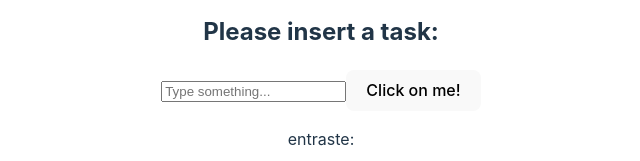
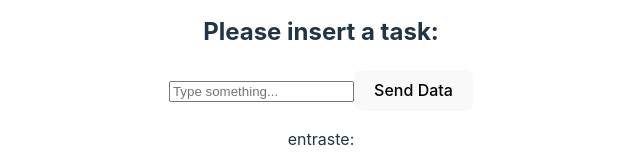
Before and after one commit to CarlosPlaza90/Algunosfuemoshechosparaotrascosas, a React (Vite) app: page / in a window 1280 px wide. Shown: the part 372-533 px from the top of the page, without its empty margins (319-959 px from the left). Built offline with nearby package versions, Linux system fonts and the light colour scheme.

Commit message:
Button added and input contain transported to List component

```diff
--- a/components/Header.jsx
+++ b/components/Header.jsx
@@ -1,19 +1,18 @@
 import React, { useState } from 'react';
 
-function Header() {
+function Header(props) {
     const [text, setText] = useState('');
 
     const handleChange = (event) => {
         setText(event.target.value);
     };
 
-    function Button(props){
-        return (
-            <button onClick={props.onClick}>
-              Click on me!
-            </button>
-          );
+    const handleClick = () => {
+        props.updateData(text);
+
     }
+
+
 
     return (
         <div>
@@ -22,20 +21,11 @@ function Header() {
                 type="text"
                 value={text}
                 onChange={handleChange}
+                readOnly={false}
                 placeholder="Type something..."
             />
-            <Button/>
-
-
-            <p>entraste: {text}</p>
-
+            <button onClick={handleClick}>Send Data</button>
         </div>
-
     );
-
-
-
-
 };
-
 export default Header;
--- a/components/List.jsx
+++ b/components/List.jsx
@@ -3,10 +3,12 @@ import { useState } from "react";
 
 
 function List(props) {
-   let a = 1
-   let b = 1
 
-    return (props.text);
+    return (
+        <>
+        <p>entraste: {props.data}</p>
+        </>
+    );
 
 };
 
--- a/src/App.jsx
+++ b/src/App.jsx
@@ -6,13 +6,18 @@ import Header from '../components/Header'
 import List from '../components/List'
 
 function App() {
+  const [data, setData] = useState('');
+
+  const updateData = (newData) => {
+    setData(newData);
+  };
 
   return (
     <>
-    <h1>To Do by Carlos Plaza</h1>
-    <h2>Please insert a task:</h2>
-    <Header/>
-    <List text={Header.text}/>
+      <h1>To Do by Carlos Plaza</h1>
+      <h2>Please insert a task:</h2>
+      <Header updateData={updateData}/>
+      <List data={data} />
 
     </>
 
```
